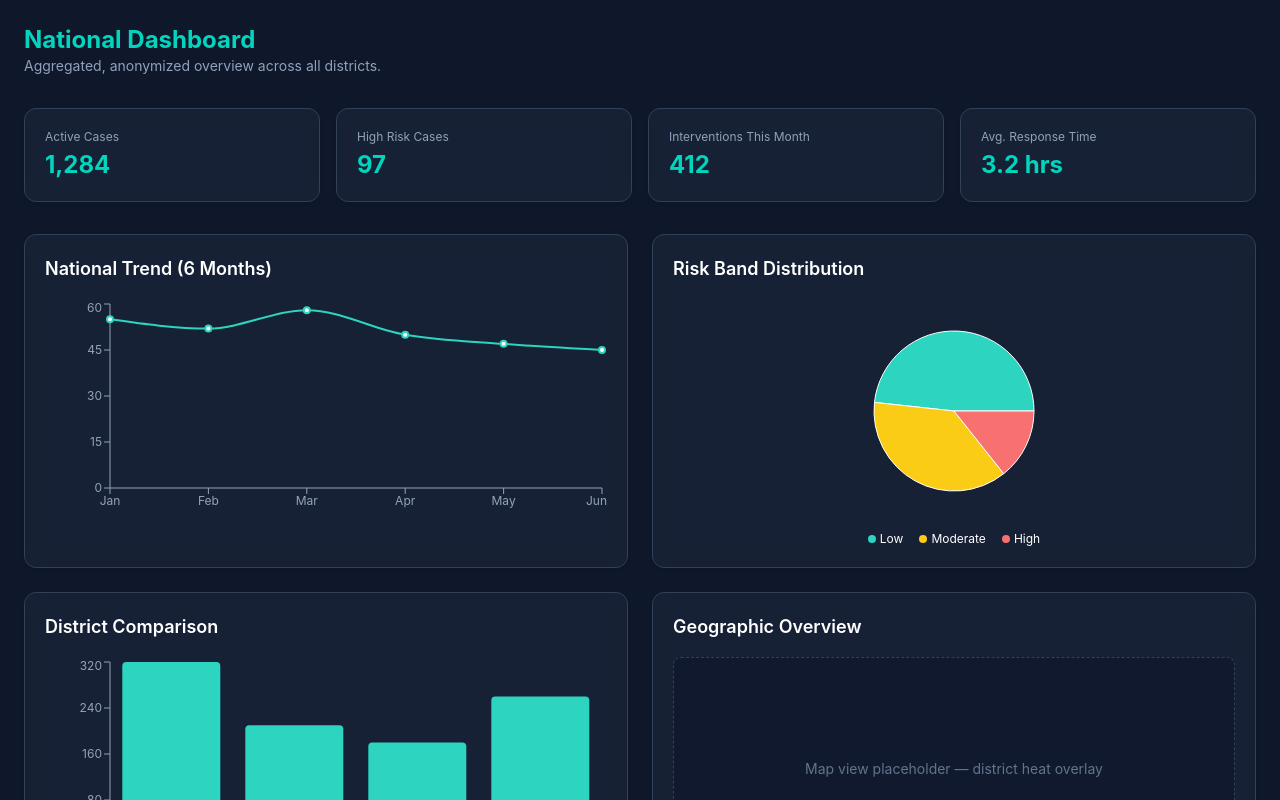
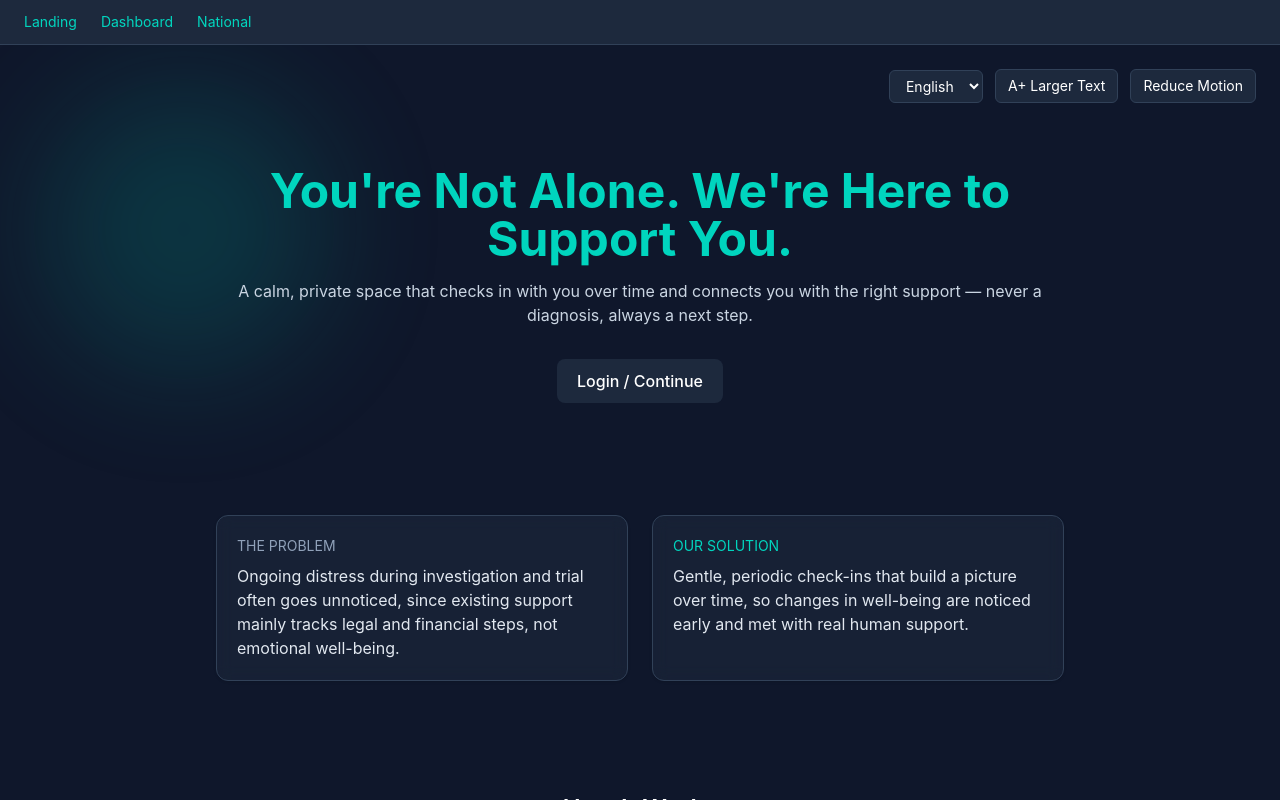
Before and after one commit to gowrikasingh-8/manorakshak, a React (Vite) app: page / in a window 1280 px wide. Shown: the top 800 px of the page. Built offline with nearby package versions, Linux system fonts and the light colour scheme.

Commit message:
add navigation between pages

```diff
--- a/package.json
+++ b/package.json
@@ -13,6 +13,7 @@
     "@tailwindcss/vite": "^4.3.3",
     "react": "^19.2.8",
     "react-dom": "^19.2.8",
+    "react-router-dom": "^7.18.3",
     "recharts": "^3.10.1",
     "tailwindcss": "^4.3.3"
   },
--- a/src/App.jsx
+++ b/src/App.jsx
@@ -1,5 +1,21 @@
+import { BrowserRouter, Routes, Route, Link } from "react-router-dom";
+import Landing from "./pages/Landing";
+import Dashboard from "./pages/Dashboard";
 import NationalDashboard from "./pages/NationalDashboard";
 
 export default function App() {
-  return <NationalDashboard />;
+  return (
+    <BrowserRouter>
+      <nav className="bg-slate-800 border-b border-slate-700 px-6 py-3 flex gap-6 text-sm">
+        <Link to="/" className="text-teal-400 hover:underline">Landing</Link>
+        <Link to="/dashboard" className="text-teal-400 hover:underline">Dashboard</Link>
+        <Link to="/national" className="text-teal-400 hover:underline">National</Link>
+      </nav>
+      <Routes>
+        <Route path="/" element={<Landing />} />
+        <Route path="/dashboard" element={<Dashboard />} />
+        <Route path="/national" element={<NationalDashboard />} />
+      </Routes>
+    </BrowserRouter>
+  );
 }
```
Also changed, not shown: 1 other file (tests, documents, lock files or other folders).
